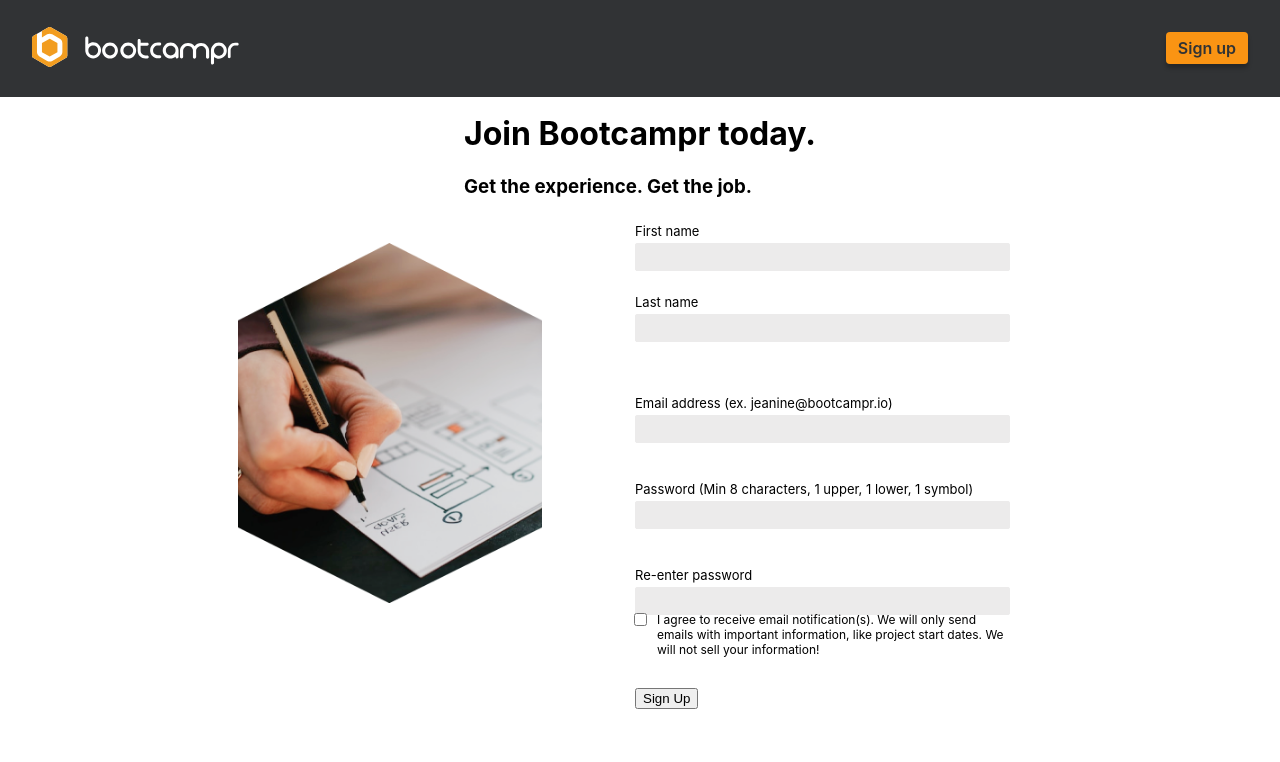
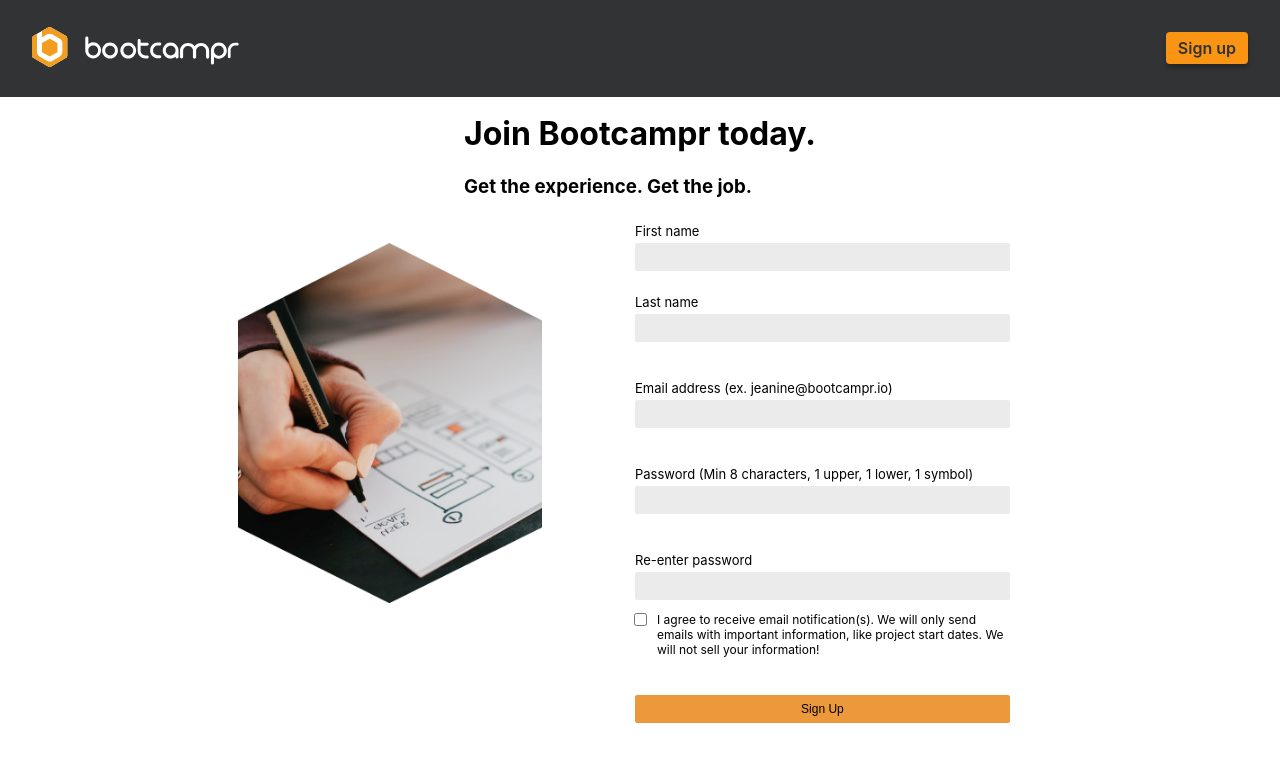
Before and after one commit to yeezick/bootcampr-assessment, a React (Create React App) app in the folder frontend/: page /sign-up in a window 1280 px wide. Shown: the top 762 px of the page. Built offline with nearby package versions, Linux system fonts and the light colour scheme.

Commit message:
Apply styling for 'sign up' button

```diff
--- a/frontend/src/sign_up/Register.tsx
+++ b/frontend/src/sign_up/Register.tsx
@@ -25,19 +25,19 @@ export const Register: React.FC = () => {
                         <input type="text" />
                     </label>
                 </div>
-                <div>
+                <div id="unify">
                     <label>
                         <div id="form-text"><p>Email address (ex. jeanine@bootcampr.io)</p></div>
                         <input type="text" />
                     </label>
                 </div>
-                <div>
+                <div id="unify">
                     <label>
                         <div id="form-text"><p>Password (Min 8 characters, 1 upper, 1 lower, 1 symbol)</p></div>
                         <input type="password" />
                     </label>
                 </div>
-                <div>
+                <div id="unify">
                     <label>
                         <div id="form-text"><p>Re-enter password</p></div>
                         <input type="password" />
@@ -50,9 +50,8 @@ export const Register: React.FC = () => {
                         dates. We will not sell your information!
                     </div>
                 </div>
-                <button>Sign Up</button>
+                <button id="sign-up-button">Sign Up</button>
             </div>
         </div>
-
     )
 }
```
